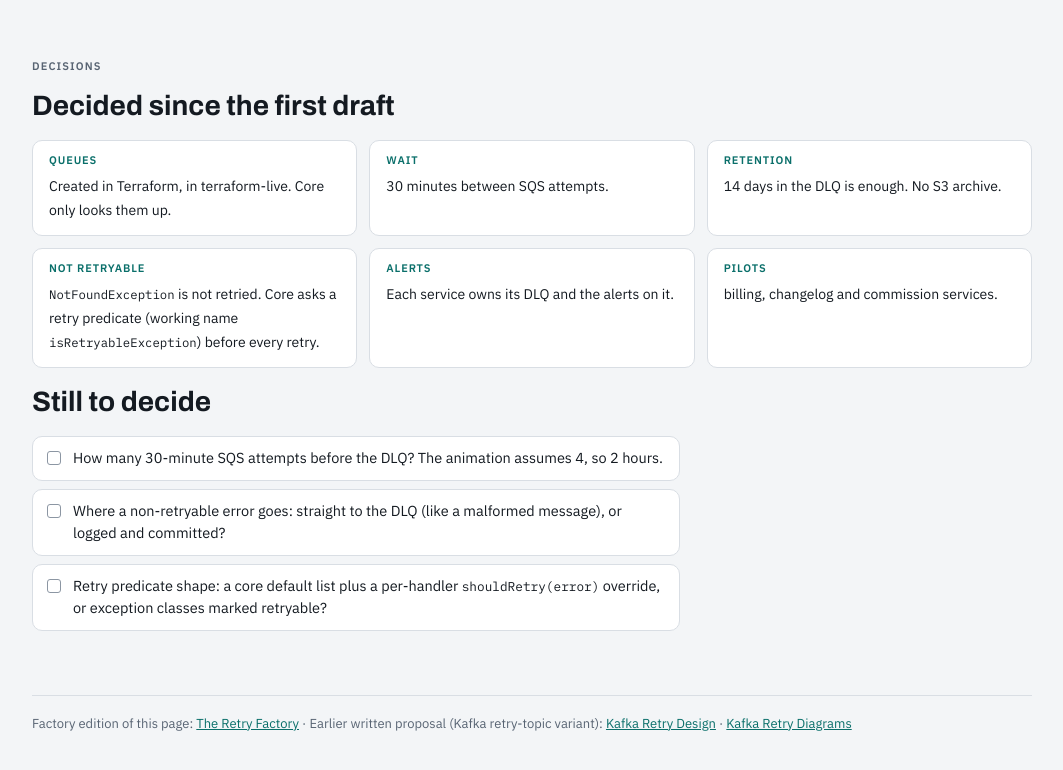
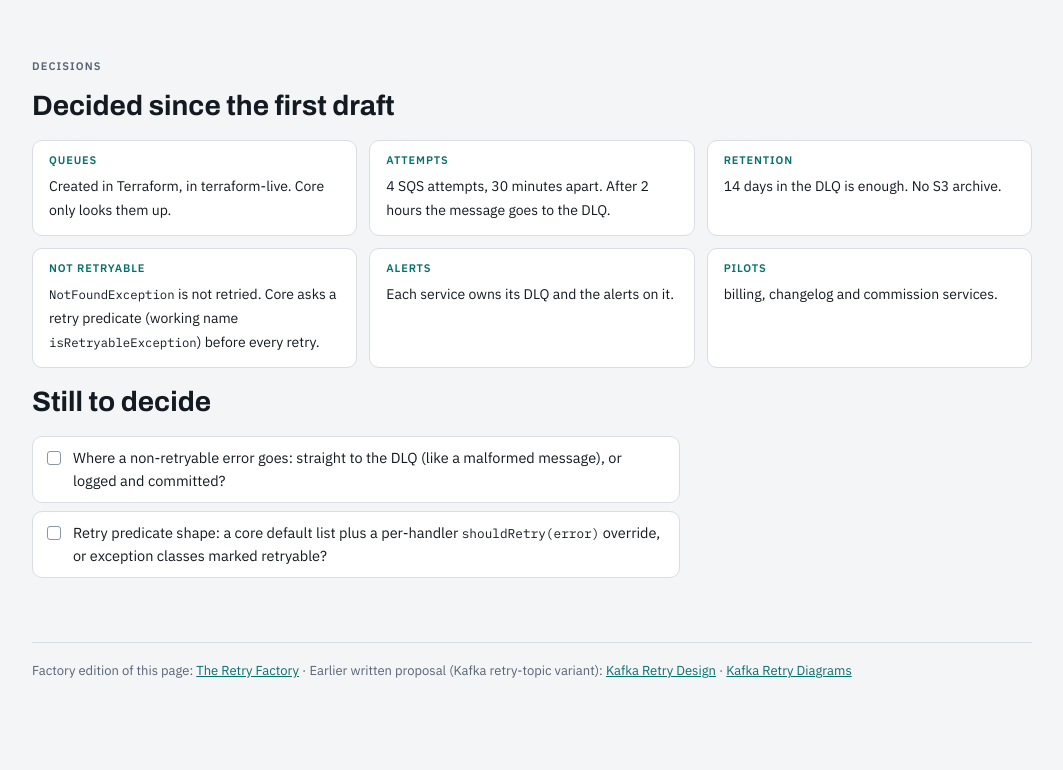
Before and after one commit to tahmidsadik/tahmids-artifacts, a website: page public/kafka-consumer-retries/index.html in a window 1280 px wide. Shown: the part 6468-7238 px from the top of the page, without its empty margins (108-1171 px from the left). Drawn offline with Linux system fonts and the light colour scheme.

Commit message:
Update artifact kafka-consumer-retries

```diff
--- a/artifacts.json
+++ b/artifacts.json
@@ -4,7 +4,7 @@
     "title": "Kafka Consumer Retries",
     "summary": "Animated draft design: inline retries, then per-service SQS retry queue and DLQ for Kafka consumers in @emilgroup/core.",
     "date": "2026-10-28",
-    "updated": "2026-10-28"
+    "updated": "2026-10-29"
   },
   {
     "slug": "retry-factory",
--- a/public/kafka-consumer-retries/index.html
+++ b/public/kafka-consumer-retries/index.html
@@ -711,7 +711,7 @@ footer { font-size: 13px; color: var(--muted); border-top: 1px solid var(--rule)
     <h2>Decided since the first draft</h2>
     <div class="agreed" style="margin-top:0" aria-label="Decided">
       <div><b>Queues</b><span>Created in Terraform, in terraform-live. Core only looks them up.</span></div>
-      <div><b>Wait</b><span>30 minutes between SQS attempts.</span></div>
+      <div><b>Attempts</b><span>4 SQS attempts, 30 minutes apart. After 2 hours the message goes to the DLQ.</span></div>
       <div><b>Retention</b><span>14 days in the DLQ is enough. No S3 archive.</span></div>
       <div><b>Not retryable</b><span><code>NotFoundException</code> is not retried. Core asks a retry predicate (working name <code>isRetryableException</code>) before every retry.</span></div>
       <div><b>Alerts</b><span>Each service owns its DLQ and the alerts on it.</span></div>
@@ -719,7 +719,6 @@ footer { font-size: 13px; color: var(--muted); border-top: 1px solid var(--rule)
     </div>
     <h2>Still to decide</h2>
     <ul class="questions">
-      <li>How many 30-minute SQS attempts before the DLQ? The animation assumes 4, so 2 hours.</li>
       <li>Where a non-retryable error goes: straight to the DLQ (like a malformed message), or logged and committed?</li>
       <li>Retry predicate shape: a core default list plus a per-handler <code>shouldRetry(error)</code> override, or exception classes marked retryable?</li>
     </ul>
```
